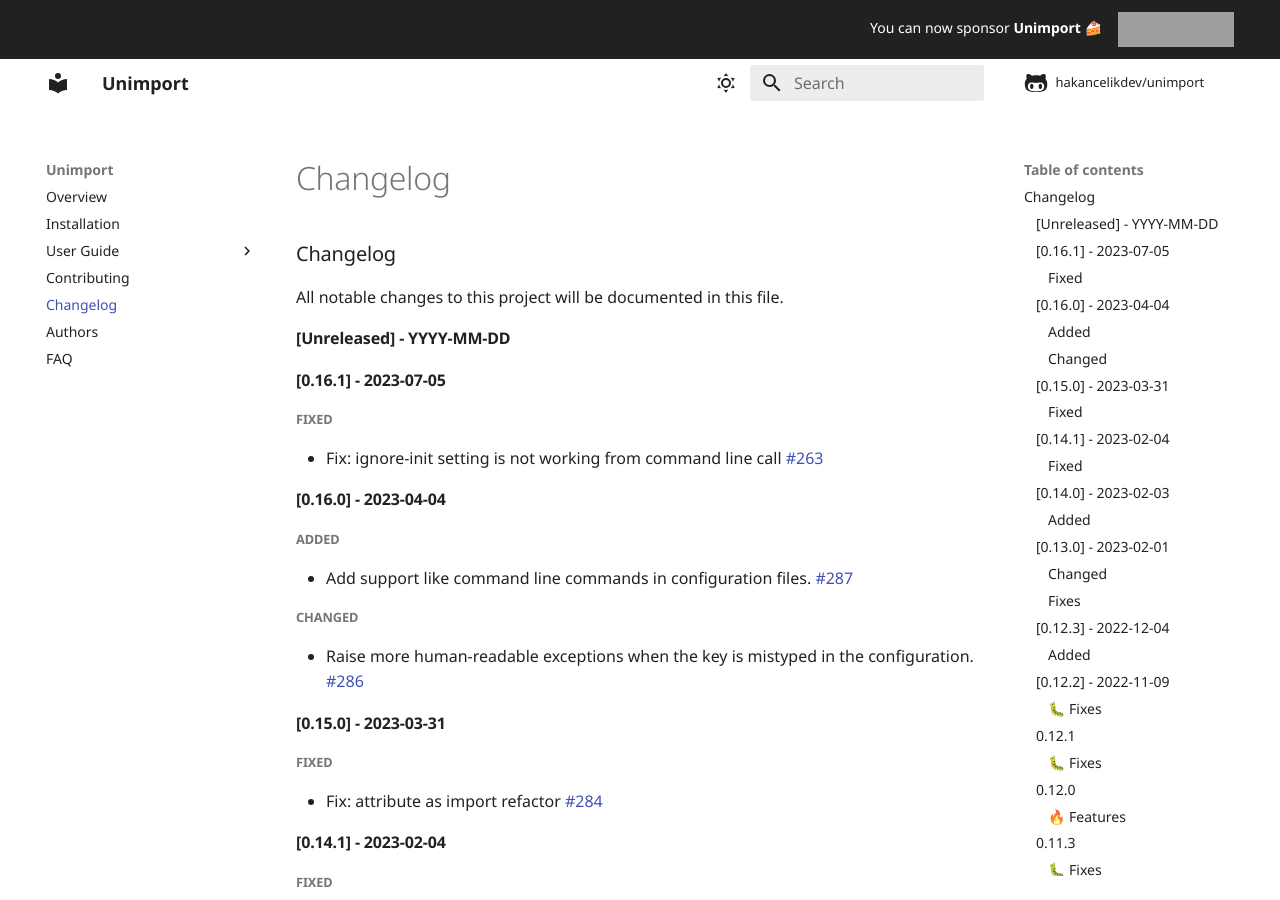
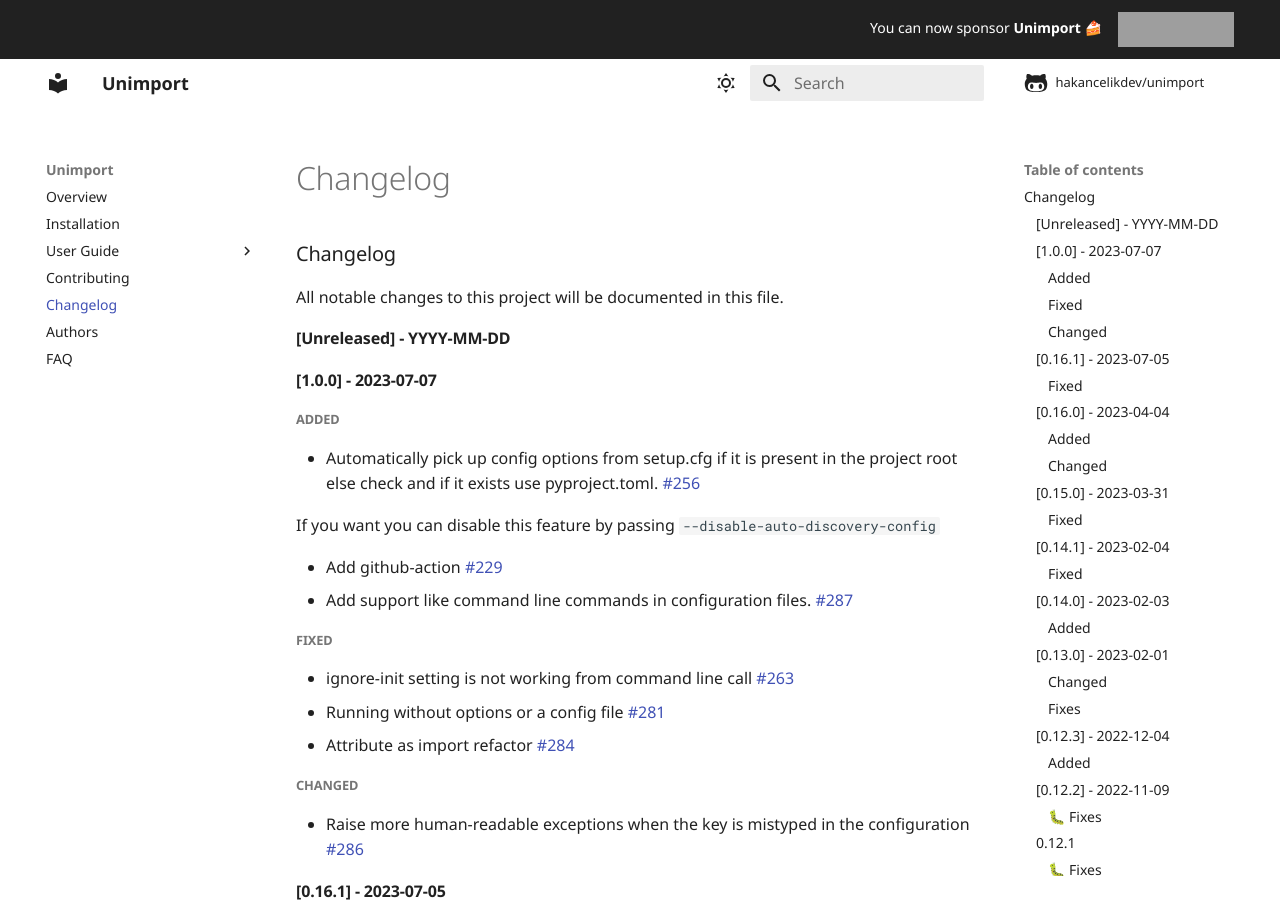
Before and after one commit to hakancelikdev/unimport, an MkDocs documentation site: the page built from docs/CHANGELOG.md, in a window 1280 px wide and 900 px high. Built offline with MkDocs 1.6.1 and Material for MkDocs 9.7.7, drawn with Linux system fonts in a browser that asks for light colours; comment, search, counter and statistics services are not loaded; the version menu is left out; grey boxes are pictures that could not be loaded.

Commit message:
Finally, version 1.0.0 is ready #271

```diff
--- a/action.yml
+++ b/action.yml
@@ -10,7 +10,7 @@
 runs:
   using: "composite"
   steps:
-    - run: pip install --upgrade pip && python -m pip install unimport==0.16.1
+    - run: pip install --upgrade pip && python -m pip install unimport==1.0.0
       shell: bash
     - run: unimport --color auto --gitignore --ignore-init ${{ inputs.extra_args }}
       shell: bash
--- a/docs/CHANGELOG.md
+++ b/docs/CHANGELOG.md
@@ -3,6 +3,32 @@
 All notable changes to this project will be documented in this file.
 
 ## [Unreleased] - YYYY-MM-DD
+
+## [1.0.0] - 2023-07-07
+
+### Added
+
+- Automatically pick up config options from setup.cfg if it is present in the project
+  root else check and if it exists use pyproject.toml.
+  [#256](https://github.com/hakancelikdev/unimport/issues/256)
+
+  If you want you can disable this feature by passing `--disable-auto-discovery-config`
+
+- Add github-action [#229](https://github.com/hakancelikdev/unimport/issues/229)
+- Add support like command line commands in configuration files. #287
+
+### Fixed
+
+- ignore-init setting is not working from command line call
+  [#263](https://github.com/hakancelikdev/unimport/issues/263)
+- Running without options or a config file
+  [#281](https://github.com/hakancelikdev/unimport/issues/281)
+- Attribute as import refactor #284
+
+### Changed
+
+- Raise more human-readable exceptions when the key is mistyped in the configuration
+  [#286](https://github.com/hakancelikdev/unimport/issues/286)
 
 ## [0.16.1] - 2023-07-05
 
--- a/mkdocs.yml
+++ b/mkdocs.yml
@@ -52,7 +52,6 @@
 plugins:
   - search:
       separator: '[\s\-\.]+'
-      prebuild_index: true
   - git-revision-date-localized:
       type: date
       enable_creation_date: true
--- a/src/unimport/__init__.py
+++ b/src/unimport/__init__.py
@@ -1,2 +1,2 @@
-__version__ = "0.16.1"
+__version__ = "1.0.0"
 __description__ = "A linter, formatter for finding and removing unused import statements."
```
Also changed, not shown: .pre-commit-config.yaml (+8 -8 lines), docs/index.md (+1 -1 lines), docs/tutorial/use-with-github-action.md (+5 -5 lines), setup.cfg (+8 -7 lines), 7 other files.
